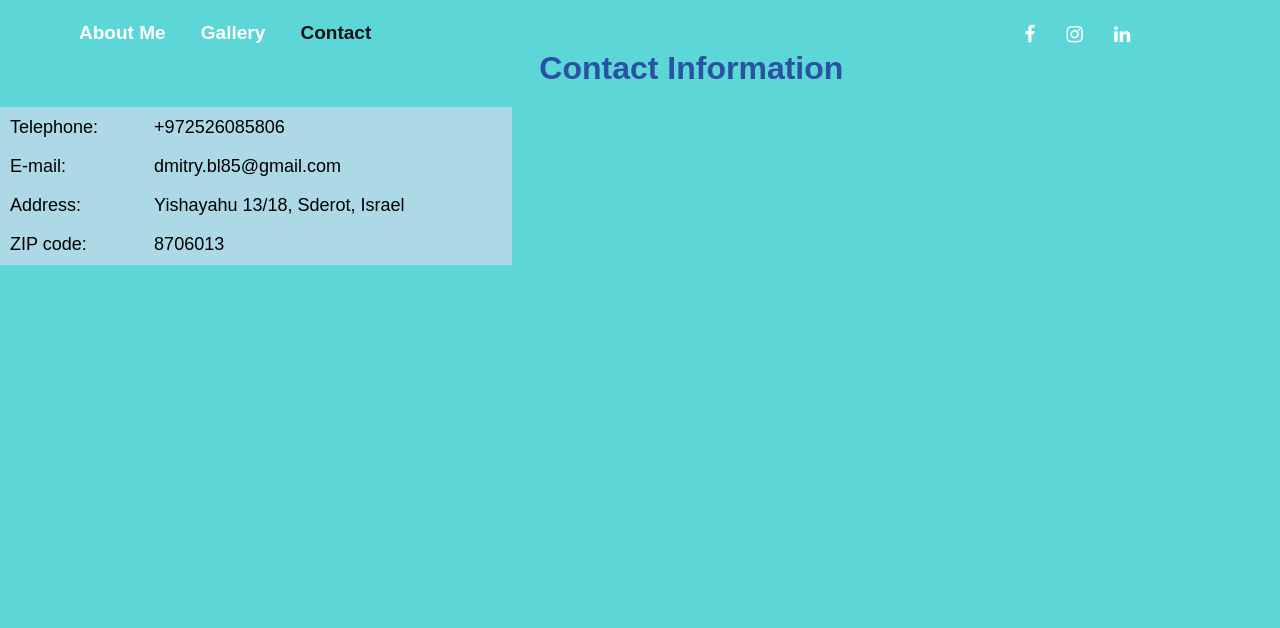
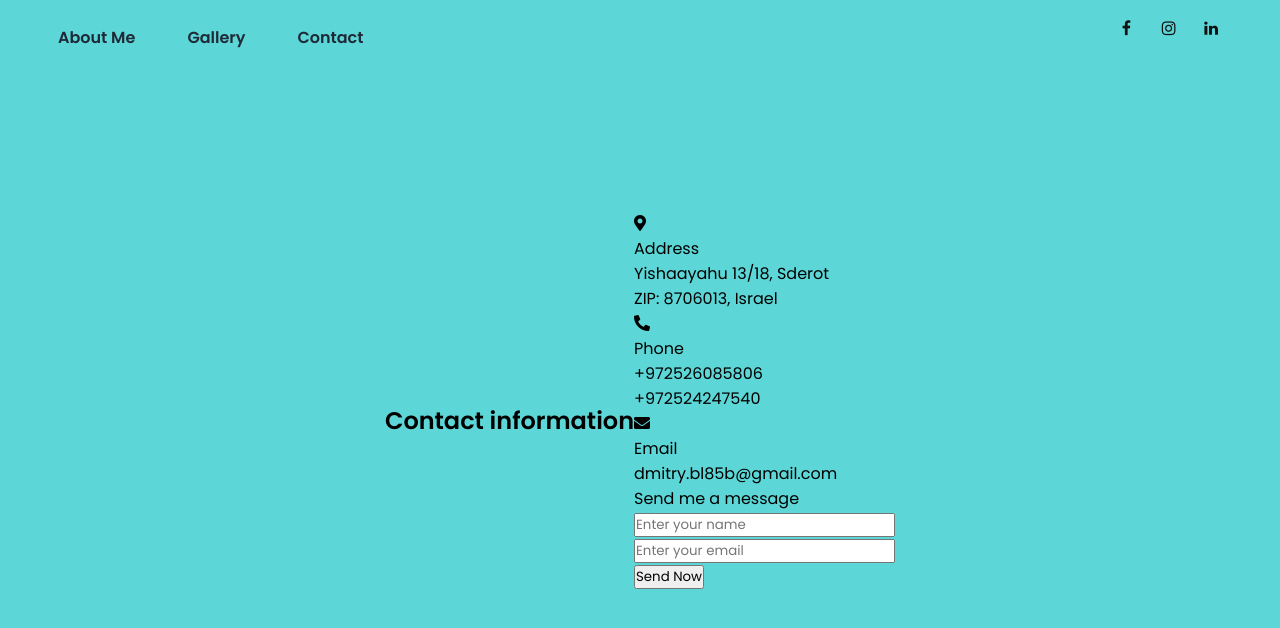
Before and after one commit to DmitryBelenky/html, a plain HTML site: page contact.html in a window 1280 px wide. Drawn offline with nearby package versions, Linux system fonts and the light colour scheme.

Commit message:
Add files via upload

```diff
--- a/contact.html
+++ b/contact.html
@@ -6,59 +6,88 @@
 	<meta http-equiv="X-UA-Compatible" content="IE=edge">
 	<meta name="viewport" content="width=device-width, initial-scale=1.0">
 	<title>Dmitry Belenky</title>
-	<link rel="stylesheet" href="styles1.css">
-
+	<link rel="stylesheet" href="styles.css">
+	<link rel="stylesheet" href="https://cdnjs.cloudflare.com/ajax/libs/font-awesome/5.15.2/css/all.min.css">
 	<link rel="stylesheet" href="https://cdnjs.cloudflare.com/ajax/libs/font-awesome/4.7.0/css/font-awesome.min.css">
+	<style>
+		body {
+			min-height: 100vh;
+			width: 100%;
+			background: #5cd6d6;
+			display: flex;
+			align-items: center;
+			justify-content: center;
+		}
+	</style>
 </head>
 
 <body>
 
 	<nav>
-		<label class="toggle">
-			<i class="fa fa-bars"></i>
+		<div class="nav__content">
+
+			<label for="check" class="checkbox">
+				<i class="ri-menu-line"></i>
 			</label>
+			<input type="checkbox" name="check" id="check" />
 			<ul>
 				<li><a href="index.html">About Me</a></li>
 				<li><a href="gallery.html">Gallery</a></li>
-			<li><a class="active" href="contact.html">Contact</a></li>
+				<li><a href="contact.html">Contact</a></li>
+
+
 			</ul>
-
 			<div class="socialtop">
 				<div class='top-social'>
-				<a href='#'><i class='fa fa-facebook'></i></a>
-				<a href='#'><i class='fa fa-instagram'></i></a>
-				<a href="#"><i class='fa fa-linkedin'></i></a>
+					<a href='https://www.facebook.com/dmitriy.belenkiy'><i class='fa fa-facebook'></i></a>
+					<a href='https://www.instagram.com/_dimany4_/'><i class='fa fa-instagram'></i></a>
+					<a href="https://www.linkedin.com/in/dmitry-belenky-697902267/"><i class='fa fa-linkedin'></i></a>
 				</div>
 			</div>
 	</nav>
-	<script src="https://code.jquery.com/jquery-3.4.1.js"></script>
-	<script>
-		$('.toggle i').click(function () {
-			$('ul').toggleClass("show");
-		});
-	</script>
-	<section></section>
 
-	<h1 style="font:italic; color:#2952a3; text-align:center">Contact Information</h1>
+	<div class="contact">Contact information</div>
 
-	<table id="contact">
 
-		<tr>
-			<td>Telephone:</td>
-			<td>+972526085806</td>
-		</tr>
-		<tr>
-			<td>E-mail:</td>
-			<td>dmitry.bl85@gmail.com</td>
-		</tr>
-		<tr>
-			<td>Address:</td>
-			<td>Yishayahu 13/18, Sderot, Israel</td>
-		</tr>
-		<tr>
-			<td>ZIP code:</td>
-			<td>8706013</td>
-		</tr>
+	<div class="container">
+		<div class="content">
+			<div class="left-side">
+				<div class="address details">
+					<i class="fas fa-map-marker-alt"></i>
+					<div class="topic">Address</div>
+					<div class="text-one">Yishaayahu 13/18, Sderot</div>
+					<div class="text-two">ZIP: 8706013, Israel</div>
+				</div>
+				<div class="phone details">
+					<i class="fas fa-phone-alt"></i>
+					<div class="topic">Phone</div>
+					<div class="text-one">+972526085806</div>
+					<div class="text-two">+972524247540</div>
+				</div>
+				<div class="email details">
+					<i class="fas fa-envelope"></i>
+					<div class="topic">Email</div>
+					<div class="text-one">dmitry.bl85b@gmail.com</div>
+				</div>
+			</div>
+			<div class="right-side">
+				<div class="topic-text">Send me a message</div>
+				<form action="#">
+					<div class="input-box">
+						<input type="text" placeholder="Enter your name">
+					</div>
+					<div class="input-box">
+						<input type="text" placeholder="Enter your email">
+					</div>
+
+					<div class="button">
+						<input type="button" value="Send Now">
+
+					</div>
+				</form>
+			</div>
+		</div>
+	</div>
 
 
 
```
Also changed, not shown: gallery.html (+14 -18 lines). Lines whose indentation alone changed are shown as unchanged.
